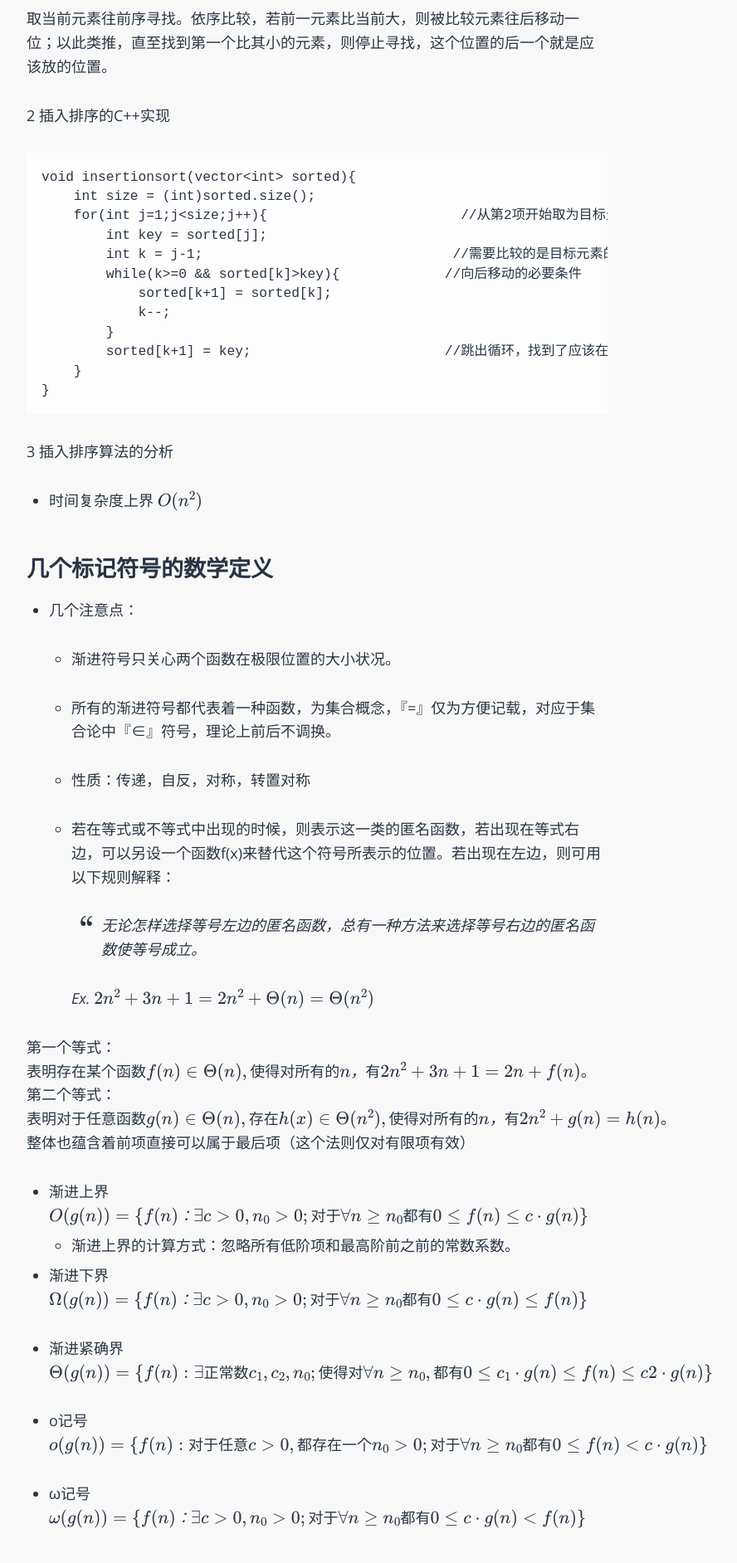
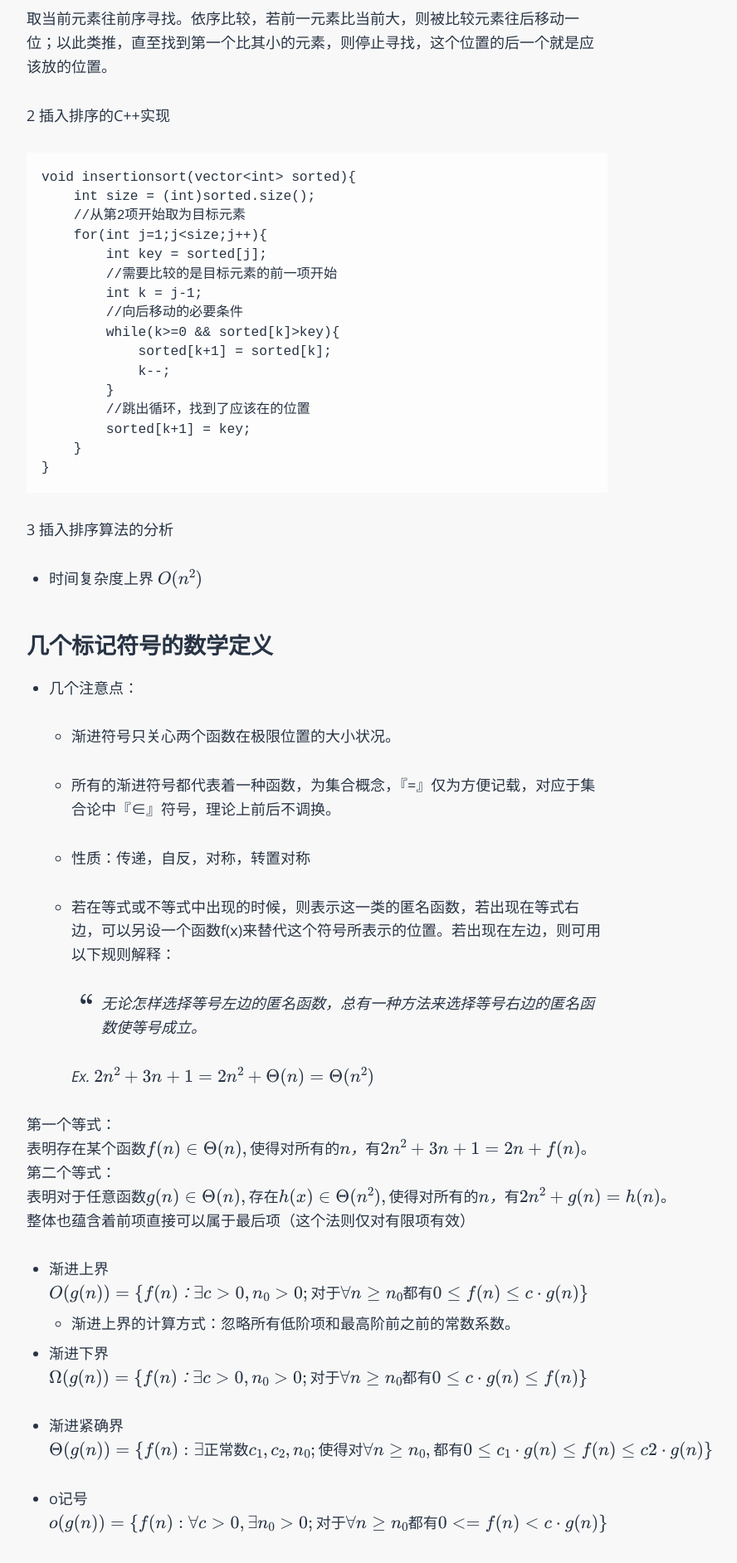
Before and after one commit to MQ-380/oldblog, a Jekyll site: the page built from _posts/2016-02-22-AlgorithmL1.md, in a window 1280 px wide. Shown: the part 318-2202 px from the top of the page at 83% size, without its empty margins (258-1146 px from the left). Built offline with Jekyll 4.4.1, drawn with Linux system fonts in a browser that asks for light colours; some web fonts are replaced; formulas are drawn with MathJax 3; some of the changed text lies outside the part shown.

Commit message:
Update 2016-02-22-AlgorithmL1.md

````diff
--- a/_posts/2016-02-22-AlgorithmL1.md
+++ b/_posts/2016-02-22-AlgorithmL1.md
@@ -21,14 +21,18 @@ tags: 算法导论学习笔记
 ```
 void insertionsort(vector<int> sorted){
     int size = (int)sorted.size();
-    for(int j=1;j<size;j++){                        //从第2项开始取为目标元素
+    //从第2项开始取为目标元素
+    for(int j=1;j<size;j++){
         int key = sorted[j];
-        int k = j-1;                               //需要比较的是目标元素的前一项开始
-        while(k>=0 && sorted[k]>key){             //向后移动的必要条件
+        //需要比较的是目标元素的前一项开始
+        int k = j-1;
+        //向后移动的必要条件
+        while(k>=0 && sorted[k]>key){
             sorted[k+1] = sorted[k];
             k--;
         }
-        sorted[k+1] = key;                        //跳出循环，找到了应该在的位置
+        //跳出循环，找到了应该在的位置
+        sorted[k+1] = key;
     }
 }
 ```
@@ -85,13 +89,13 @@ $$
 
 - o记号
 $$
-o(g(n))=\{f(n):对于任意c>0,都存在一个n_0>0 ;对于\forall n\ge n_0  都有0\le f(n)< c·g(n)  \}
+o(g(n))=\{f(n):\forall c>0,\exists n_0>0 ;对于\forall n\ge n_0  都有0<= f(n)< c·g(n)  \}
 $$
 
 
 - ω记号
 $$
-\omega(g(n)) = \{f(n) ：\exists c>0,n_0>0 ;对于\forall n\ge n_0  都有0\le c·g(n)< f(n) \}
+\omega(g(n)) = \{f(n) ：\forall c>0,\exists n_0>0 ;对于\forall n\ge n_0  都有0<= c·g(n)< f(n) \}
 $$
 
 
````
